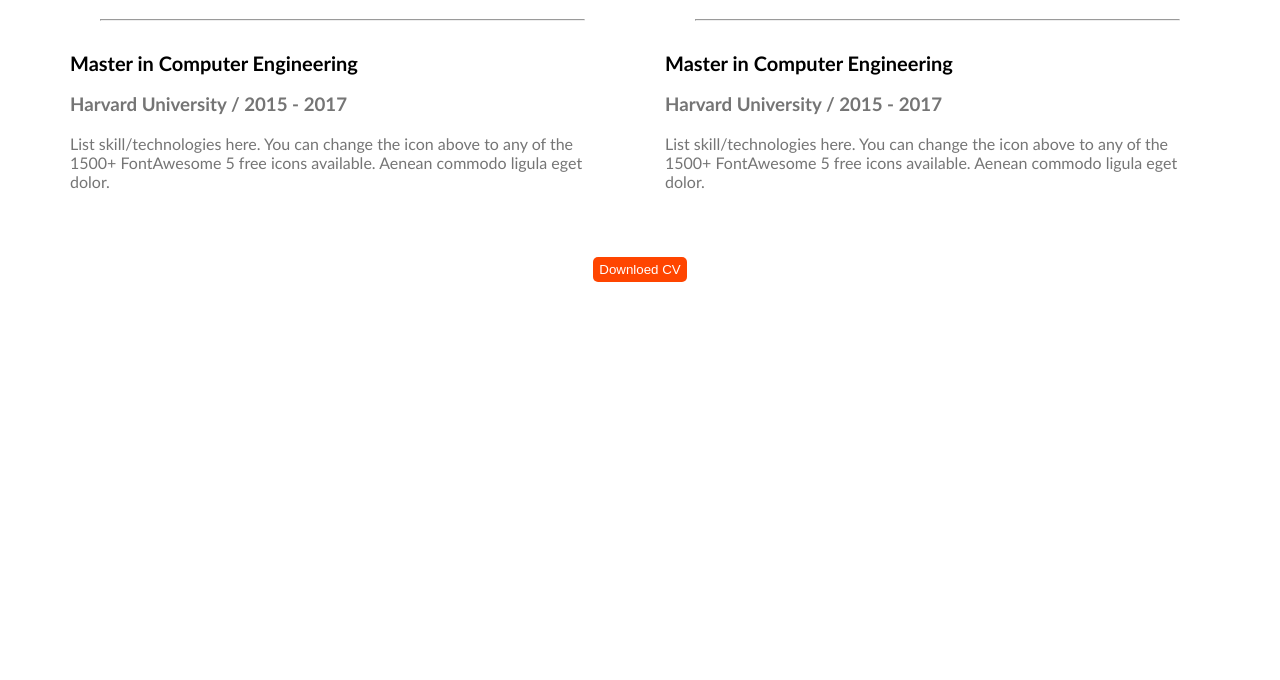
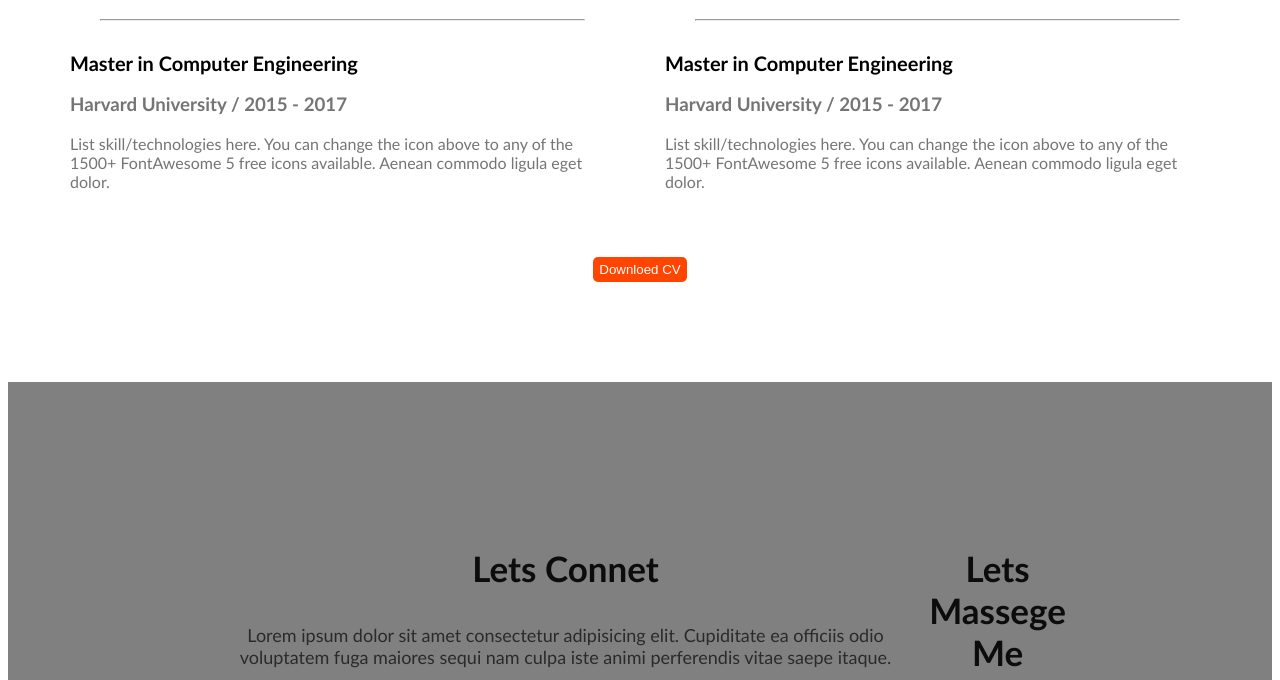
Before and after one commit to khalid423959/portfolio-learn, a plain HTML site: page index.html in a window 1280 px wide. Shown: the part 2620-3300 px from the top of the page. Before the commit the page ends 2910 px from the top, so only its background shows below. Drawn offline with Linux system fonts and the light colour scheme.

Commit message:
basic footer

```diff
--- a/index.html
+++ b/index.html
@@ -147,5 +147,20 @@
             </div>
         </section>
     </main>
+    <footer>
+        <div class="footer-column">
+            <h3 class="section-title">Lets Connet</h3>
+            <p class="section-description">Lorem ipsum dolor sit amet consectetur adipisicing elit. Cupiditate ea officiis odio voluptatem fuga maiores sequi nam culpa iste animi perferendis vitae saepe itaque.
+            </p>
+            <div class="social-link">
+                <a href=""><img src="images/icons/facebook.png" alt=""></a>
+                <a href=""><img src="images/icons/twitter.png" alt=""></a>
+                <a href=""><img src="images/icons/insta.png" alt=""></a>
+            </div>
+        </div>
+        <div class="footer-column">
+            <h3 class="section-title">Lets Massege Me</h3>
+        </div>
+    </footer>
 </body>
 </html>
--- a/style/index.css
+++ b/style/index.css
@@ -142,3 +142,11 @@ main{
     text-align: center;
     margin-top: 50px;
  }
+
+ /* footer style */
+ footer{
+    display: flex;
+    background: gray ;
+    padding: 130px 200px;
+    margin-top: 100px;
+ }
```
